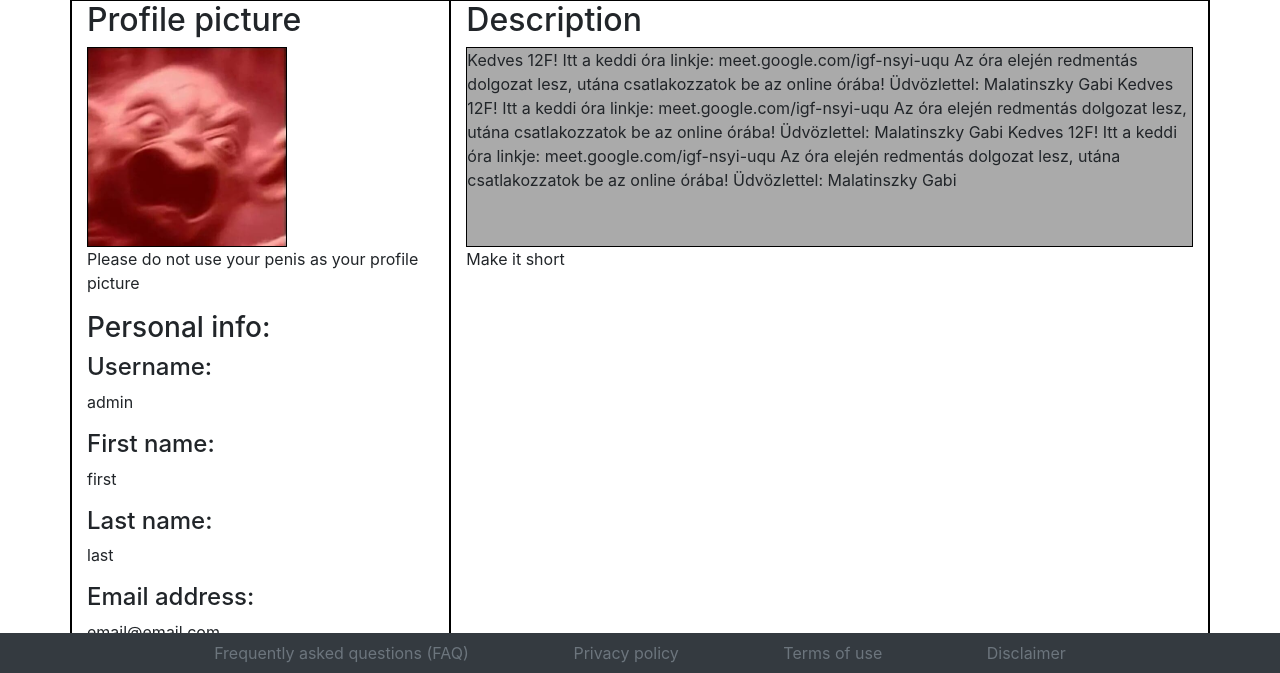
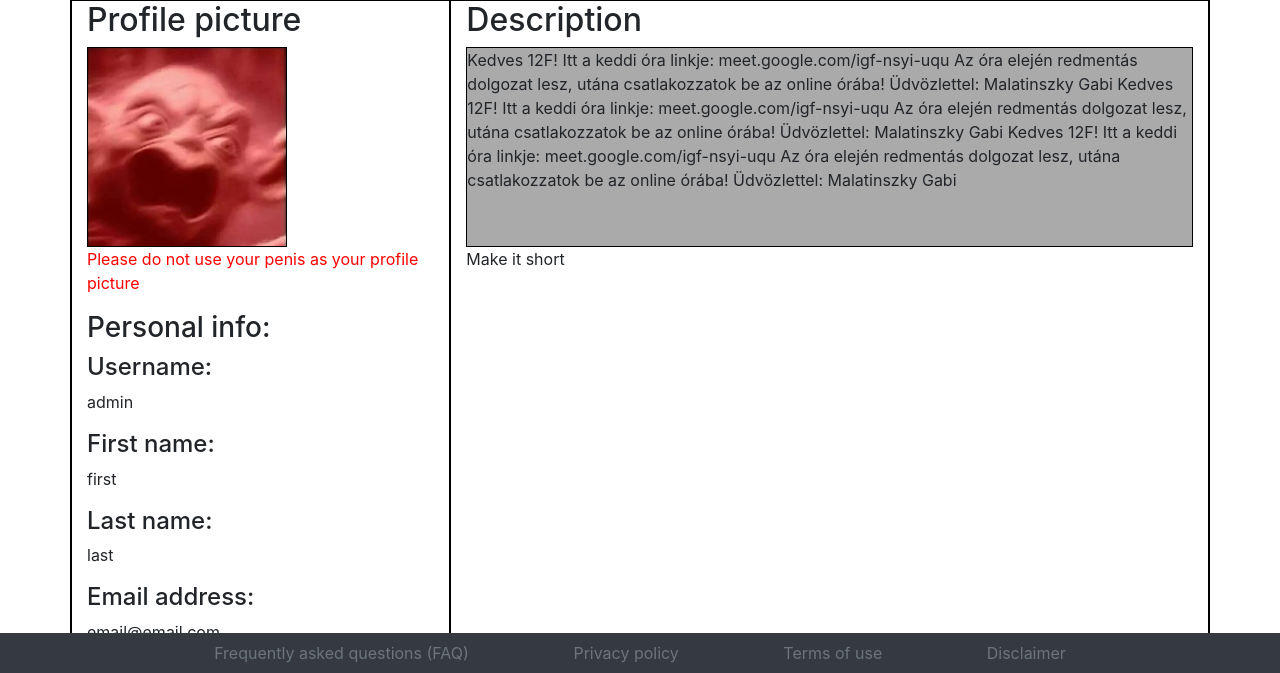
Before and after one commit to natom75/szlghub, a Django app: page /profile/ in a window 1280 px wide. Shown: the part 127-800 px from the top of the page. Run offline with Django 3.2, Linux system fonts and the light colour scheme; a user stored in the database is signed in; data comes from the database, SQL or seed files in the repository; some libraries are stand-ins or nearby versions.

Commit message:
alright im done for today

```diff
--- a/szlghub/users/templates/user/profile.html
+++ b/szlghub/users/templates/user/profile.html
@@ -21,7 +21,7 @@
 		  <div class="col-sm-4" style="border: 1px solid black">
 			<h2>Profile picture</h2>
 			<img src="{{ user.profile.image.url }}" height="200px" style="border: 1px solid black">
-			<p>Please do not use your penis as your profile picture</p>
+			<p style="color: red">Please do not use your penis as your profile picture</p>
 			<h3>Personal info:</h3>
 			<h4>Username:</h4>
 			<p>{{ user.username }}</p>
```
